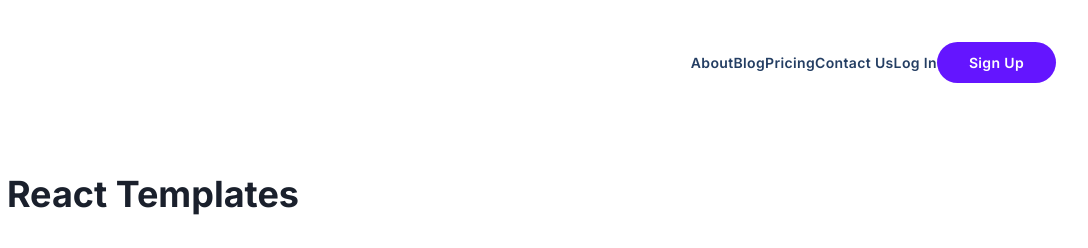
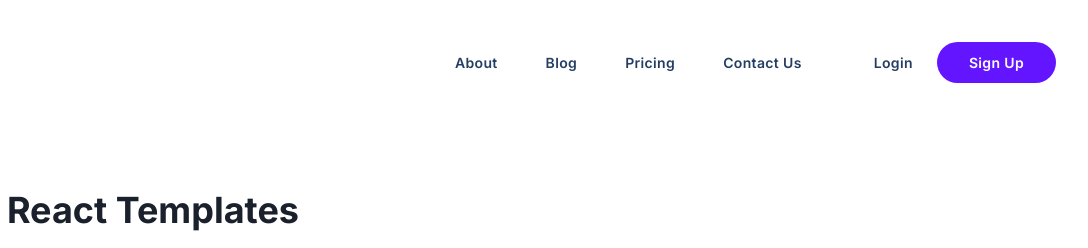
Before and after one commit to lani-habiger/Module-2-Final-Project, a plain HTML site: page index.html in a window 1280 px wide. Shown: the top 248 px of the page, 192-1280 px from the left. Drawn offline with Linux system fonts and the light colour scheme.

Commit message:
fixed the small mistakes

```diff
--- a/index.html
+++ b/index.html
@@ -21,7 +21,7 @@
                      <a href="#" class="nav__link">Blog</a>
                      <a href="#" class="nav__link">Pricing</a>
                      <a href="#" class="nav__link">Contact Us</a>
-                     <a href="#" class="nav__link">Log In</a>
+                     <a href="#" class="nav__link login">Login</a>
                      <a href="#" class="nav__link nav__link--primary">Sign Up</a>
                 </div>
                 <button class="btn__menu" onclick="openMenu ()">
@@ -462,7 +462,7 @@
             <div class="footer__bottom">
                 <div class="footer__logo">
                     <img src="./assets/logo-light.d9a5d1b5be5ea077b26864fdfc2e96a4.svg" alt="" class="footer__logo--img">
-                    <h5 class="footer__logo--text">Tract Inc.</h5>
+                    <h5 class="footer__logo--text">Treact Inc.</h5>
                 </div>
                 <div class="footer__copyright">© 2018 Treact Inc. All Rights Reserved.</div>
                 <div class="footer__socials">
--- a/style.css
+++ b/style.css
@@ -9,6 +9,7 @@
 }
 
 html {
+
   scroll-behavior: smooth;
 }
 
@@ -113,6 +114,10 @@ nav {
   display: flex;
   align-items: center;
   padding-bottom: 2px;
+}
+
+.nav__link {
+  margin: 0 24px;
 }
 
 .nav__link {
@@ -340,7 +345,7 @@ img {
 }
 
 .container {
-  padding: 80px 0;
+  padding: 96px 0;
 }
 
 #features .row__narrow {
@@ -433,7 +438,6 @@ img {
 /* QUALITY WORK */
 
 #quality .row {
-  flex-direction: column-reverse;
   display: flex;
   justify-content: space-between;
   align-items: center;
```
